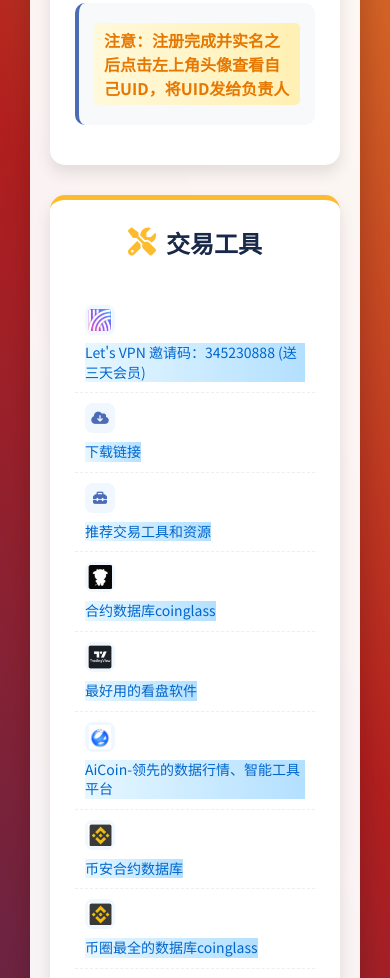
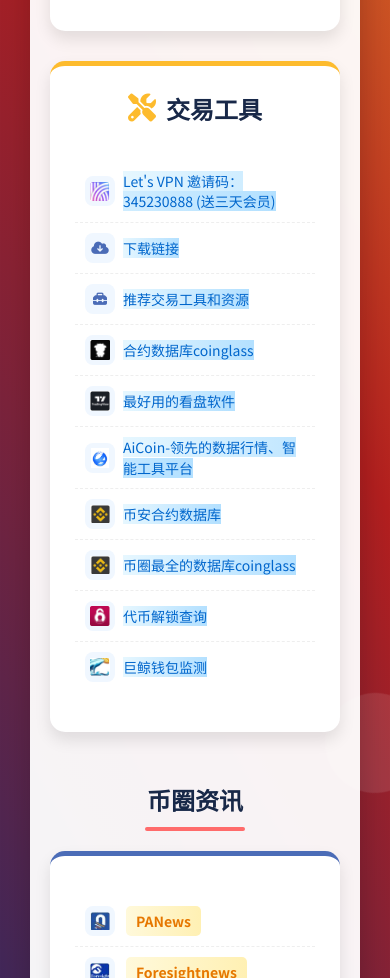
Before and after one commit to xinyishequ01/xinyi, a plain HTML site: page index.html in a window 390 px wide. Shown: the part 1022-2000 px from the top of the page. Drawn offline with Linux system fonts and the light colour scheme.

Commit message:
Update index.html

```diff
--- a/index.html
+++ b/index.html
@@ -207,7 +207,7 @@
             border-bottom: 1px dashed #eee;
             display: flex;
             align-items: center;
-            gap: 15px;
+            gap: 10px;
             font-size: 16px;
             cursor: pointer;
             transition: all 0.3s ease;
@@ -224,6 +224,7 @@
         .icon-img {
             width: 36px;
             height: 36px;
+            min-width: 36px;
             border-radius: 8px;
             display: flex;
             align-items: center;
@@ -240,6 +241,7 @@
 
         .link-text {
             flex-grow: 1;
+            min-width: 0;
         }
 
         .highlight {
@@ -250,6 +252,9 @@
             color: #e67700;
             display: inline;
             margin: 0 3px;
+            word-break: break-word;
+            white-space: normal;
+            line-height: 1.4;
         }
 
         .vpn-highlight {
@@ -568,19 +573,22 @@
             .features li {
                 font-size: 14px;
                 padding: 10px;
-                flex-direction: column;
-                align-items: flex-start;
                 gap: 8px;
             }
 
-            .link-text {
-                width: 100%;
+            .icon-img {
+                width: 30px;
+                height: 30px;
+                min-width: 30px;
+            }
+
+            .icon-img img {
+                width: 20px;
+                height: 20px;
             }
 
             .highlight, .vpn-highlight {
-                display: inline-block;
-                white-space: normal;
-                word-break: break-word;
+                font-size: 14px;
                 line-height: 1.4;
             }
 
@@ -606,16 +614,6 @@
             .logo {
                 width: 80px;
                 height: 80px;
-            }
-
-            .icon-img {
-                width: 30px;
-                height: 30px;
-            }
-
-            .icon-img img {
-                width: 18px;
-                height: 18px;
             }
 
             .modal-content {
@@ -741,7 +739,7 @@
                 <ul class="features">
                     <li data-url="https://www.oyicn.link/ul/6CngT5?channelId=XINYI999">
                         <div class="icon-img">
-                            <img src="./images/ouyi.jpg" alt="欧意图标" style="width:24px;height:24px;">
+                            <img src="./images/ouyi.jpg" alt="欧意图标">
                         </div>
                         <div class="link-text">
                             <span class="highlight">欧意:头部 永续开创者 代言人</span>
@@ -750,7 +748,7 @@
 
                     <li data-url="https://www.marketwebb.systems/join?ref=833916344">
                         <div class="icon-img">
-                           <img src="./images/bian.jpg" alt="币安图标" style="width:24px;height:24px;">
+                           <img src="./images/bian.jpg" alt="币安图标">
                         </div>
                         <div class="link-text">
                             <span class="highlight">币安:头部 信誉保证 周边多多</span>
@@ -759,7 +757,7 @@
 
                     <li data-url="https://www.gateweb.xyz/signup/XINYIVIP?ref_type=103">
                         <div class="icon-img">
-                            <img src="./images/gate.jpg" alt="gate图标" style="width:24px;height:24px;">
+                            <img src="./images/gate.jpg" alt="gate图标">
                         </div>
                         <div class="link-text">
                             <span class="highlight">芝麻Gate:手续费最低 信誉no.1 Gate</span>
@@ -768,7 +766,7 @@
 
                     <li data-url="https://ksazabx.rest/zh-CN/register?vipCode=r6cm">
                         <div class="icon-img">
-                           <img src="./images/weike.jpg" alt="维克图标" style="width:24px;height:24px;">
+                           <img src="./images/weike.jpg" alt="维克图标">
                         </div>
                         <div class="link-text">
                             <span class="highlight">维客:热门新所 0滑点 不二首选</span>
@@ -786,7 +784,7 @@
                 <ul class="features">
                     <li data-text="345230888">
                         <div class="icon-img">
-                            <img src="./images/kuailian.jpg" alt="快联图标" style="width:24px;height:24px;">
+                            <img src="./images/kuailian.jpg" alt="快联图标">
                         </div>
                         <div class="link-text">
                             <span class="vpn-highlight">Let's VPN 邀请码：345230888 (送三天会员)</span>
@@ -813,7 +811,7 @@
 
                     <li data-url="https://www.coinglass.com/zh">
                         <div class="icon-img">
-                           <img src="./images/heyue.jpg" alt="合约图标" style="width:24px;height:24px;">
+                           <img src="./images/heyue.jpg" alt="合约图标">
                         </div>
                         <div class="link-text">
                             <span class="vpn-highlight">合约数据库coinglass</span>
@@ -822,7 +820,7 @@
 
                     <li data-url="https://cn.tradingview.com/">
                         <div class="icon-img">
-                            <img src="./images/kanpan.jpg" alt="看盘图标" style="width:24px;height:24px;">
+                            <img src="./images/kanpan.jpg" alt="看盘图标">
                         </div>
                         <div class="link-text">
                             <span class="vpn-highlight">最好用的看盘软件</span>
@@ -831,7 +829,7 @@
 
                     <li data-url="https://www.aicoin.com/zh-Hans">
                         <div class="icon-img">
-                           <img src="./images/aico.jpg" alt="aico图标" style="width:24px;height:24px;">
+                           <img src="./images/aico.jpg" alt="aico图标">
                         </div>
                         <div class="link-text">
                             <span class="vpn-highlight">AiCoin-领先的数据行情、智能工具平台</span>
@@ -840,7 +838,7 @@
 
                     <li data-url="https://coinmarketcap.com/">
                         <div class="icon-img">
-                            <img src="./images/bian2.jpg" alt="2图标" style="width:24px;height:24px;">
+                            <img src="./images/bian2.jpg" alt="2图标">
                         </div>
                         <div class="link-text">
                             <span class="vpn-highlight">币安合约数据库</span>
@@ -849,7 +847,7 @@
 
                     <li data-url="https://www.binance.com/zh-CN/futures/funding-history/perpetual/trading-data">
                         <div class="icon-img">
-                           <img src="./images/bian2.jpg" alt="2图标" style="width:24px;height:24px;">
+                           <img src="./images/bian2.jpg" alt="2图标">
                         </div>
                         <div class="link-text">
                             <span class="vpn-highlight">币圈最全的数据库coinglass</span>
@@ -858,7 +856,7 @@
 
                     <li data-url="https://tokenomist.ai/">
                         <div class="icon-img">
-                             <img src="./images/daibi.jpg" alt="代币" style="width:24px;height:24px;">
+                             <img src="./images/daibi.jpg" alt="代币">
                         </div>
                         <div class="link-text">
                             <span class="vpn-highlight">代币解锁查询</span>
@@ -867,7 +865,7 @@
 
                     <li data-url="https://0595btc.com/">
                         <div class="icon-img">
-                          <img src="./images/jujing.jpg" alt="图标" style="width:24px;height:24px;">
+                          <img src="./images/jujing.jpg" alt="图标">
                         </div>
                         <div class="link-text">
                             <span class="vpn-highlight">巨鲸钱包监测</span>
@@ -884,7 +882,7 @@
                 <ul class="features">
                     <li data-url="https://www.panewslab.com/zh">
                         <div class="icon-img">
-                            <img src="./images/pan.jpg" alt="图标" style="width:24px;height:24px;">
+                            <img src="./images/pan.jpg" alt="图标">
                         </div>
                         <div class="link-text">
                             <span class="highlight">PANews</span>
@@ -893,7 +891,7 @@
 
                     <li data-url="https://foresightnews.pro/news">
                         <div class="icon-img">
-                           <img src="./images/for.jpg" alt="图标" style="width:24px;height:24px;">
+                           <img src="./images/for.jpg" alt="图标">
                         </div>
                         <div class="link-text">
                             <span class="highlight">Foresightnews</span>
@@ -902,7 +900,7 @@
 
                     <li data-url="https://www.theblockbeats.info/">
                         <div class="icon-img">
-                          <img src="./images/the.jpg" alt="图标" style="width:24px;height:24px;">
+                          <img src="./images/the.jpg" alt="图标">
                         </div>
                         <div class="link-text">
                             <span class="highlight">Theblockbeats</span>
@@ -910,7 +908,7 @@
                     </li>
                     <li data-url="https://cn.investing.com/">
                         <div class="icon-img">
-                            <img src="./images/inv.jpg" alt="图标" style="width:24px;height:24px;">
+                            <img src="./images/inv.jpg" alt="图标">
                         </div>
                         <div class="link-text">
                             <span class="highlight">Investing</span>
```
